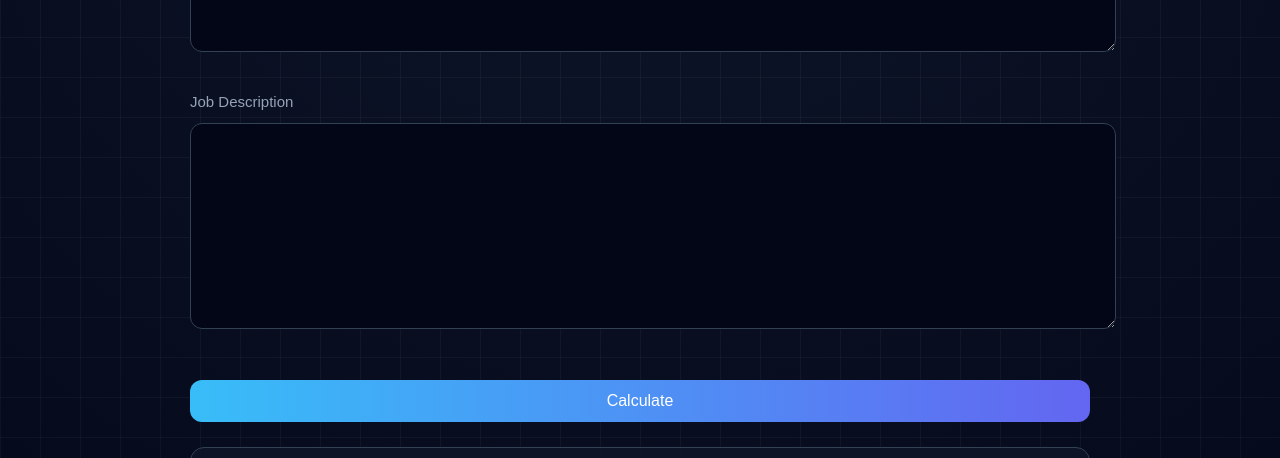
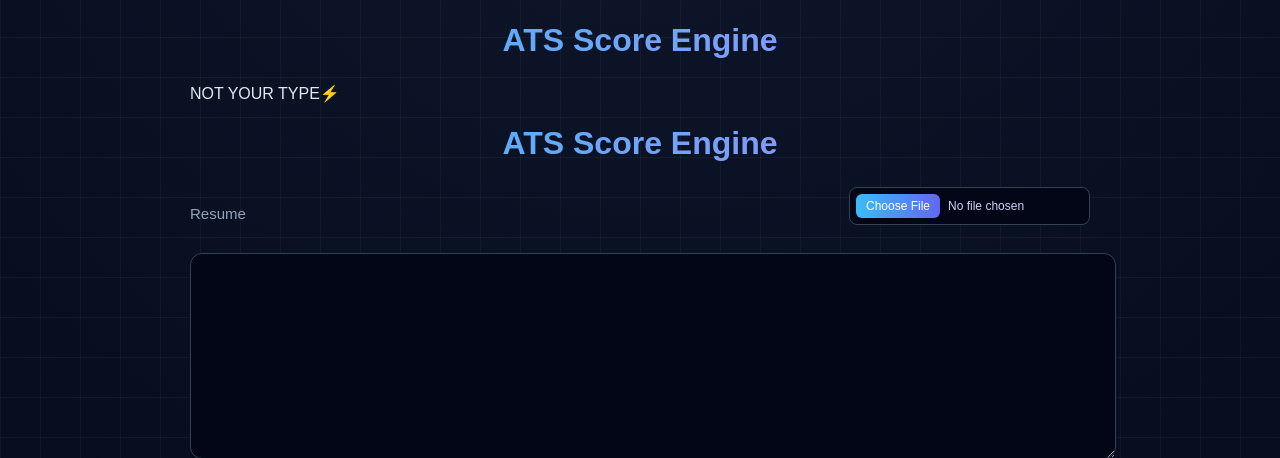
Before and after one commit to MoFa4/ats-score-engine, a Flask app: page / in a window 1280 px wide. Shown: the part 323-781 px from the top of the page. Run offline with Flask 2, Linux system fonts and the light colour scheme.

Commit message:
Update index.html

```diff
--- a/templates/index.html
+++ b/templates/index.html
@@ -9,6 +9,20 @@
 <body>
 
 <div class="container">
+    <div class="header">
+    <div class="brand">
+        <img src="{{ url_for('static', filename='logo.png') }}" class="logo">
+        <span class="brand-name">MOFA</span>
+    </div>
+</div>
+
+<h1 class="main-title">
+    ATS Score Engine
+</h1>
+
+<p class="subtitle">
+   NOT YOUR TYPE⚡
+</p>
 
     <h1>ATS Score Engine</h1>
 
```
